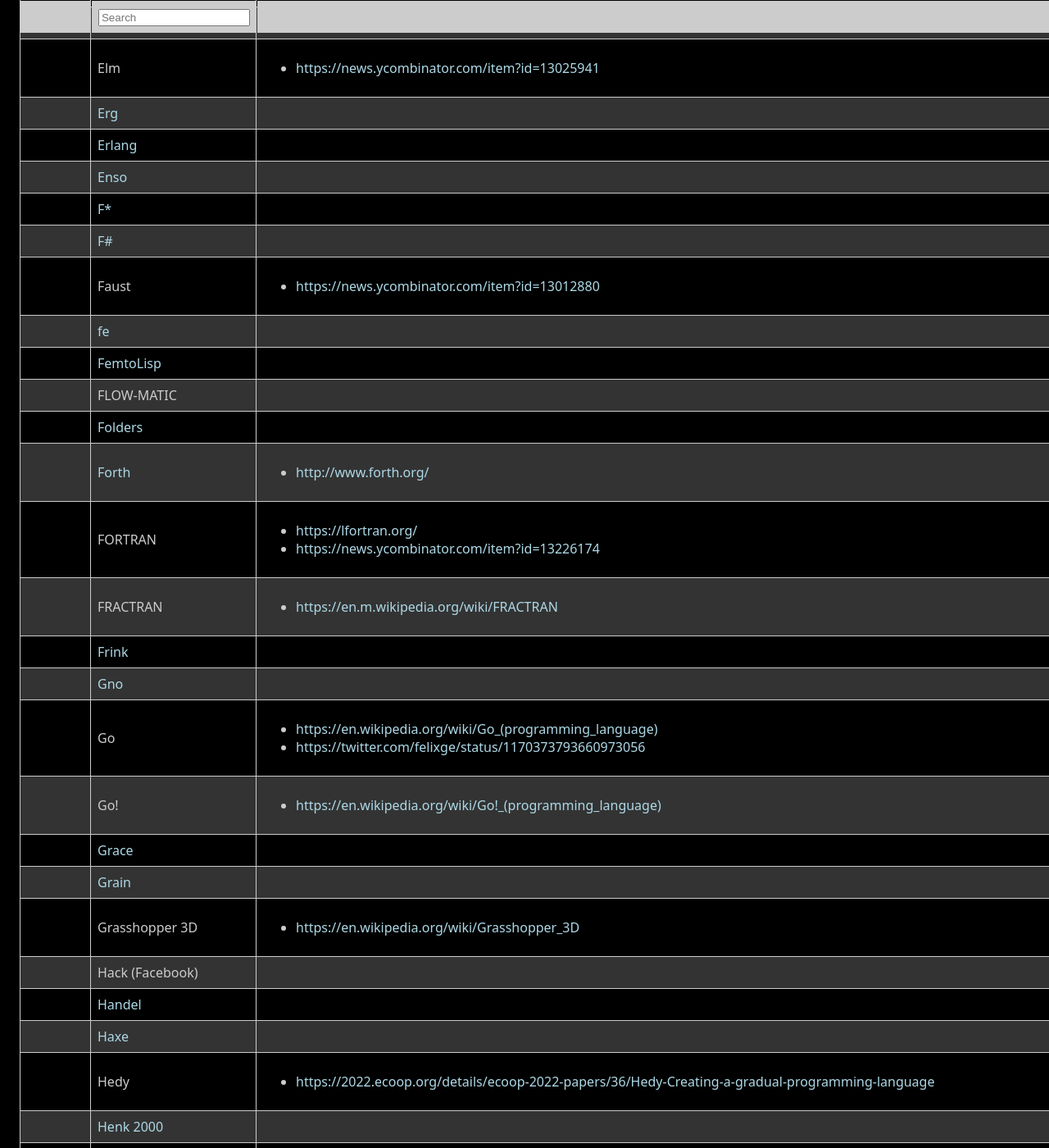
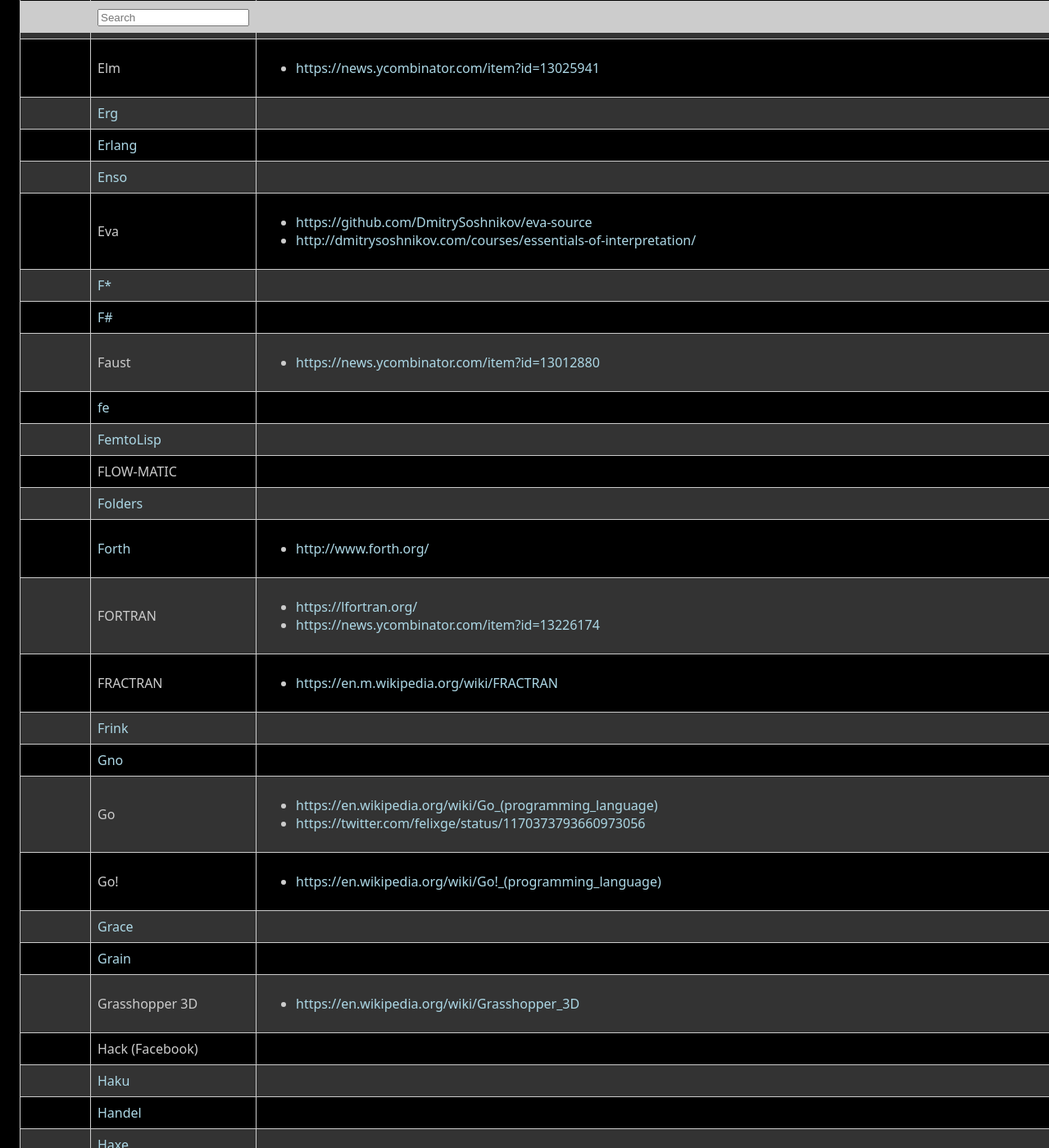
Before and after one commit to mlhaufe/pl-wiki, a Jekyll site: the page built from index.md, in a window 1280 px wide and 1400 px high, scrolled down 3495 px. Shown: the whole window at 82% size. Built offline with Jekyll 4.4.1, drawn with Linux system fonts in a browser that asks for light colours.

Commit message:
Eva, Haku, Skew

```diff
--- a/_data/languages.yml
+++ b/_data/languages.yml
@@ -159,6 +159,10 @@
   homepage: http://erlang.org
 - name: Enso
   homepage: https://github.com/enso-org/enso
+- name: Eva
+  urls:
+    - https://github.com/DmitrySoshnikov/eva-source
+    - http://dmitrysoshnikov.com/courses/essentials-of-interpretation/
 - name: F*
   homepage: https://www.fstar-lang.org/
 - name: F#
@@ -203,6 +207,8 @@
   urls:
     - https://en.wikipedia.org/wiki/Grasshopper_3D
 - name: Hack (Facebook)
+- name: Haku
+  homepage: https://codeberg.org/wimvanderbauwhede/haku
 - name: Handel
   homepage: https://handel-pl.github.io/
 - name: Haxe
@@ -370,6 +376,8 @@
   logo: ./images/logos/self.png
 - name: SIMULA
 - name: Sketchpad
+- name: Skew
+  homepage: http://skew-lang.org/
 - name: Slate
   homepage: https://github.com/briantrice/slate-language
   urls:
```
Also changed, not shown: TODO.md (+0 -3 lines).
